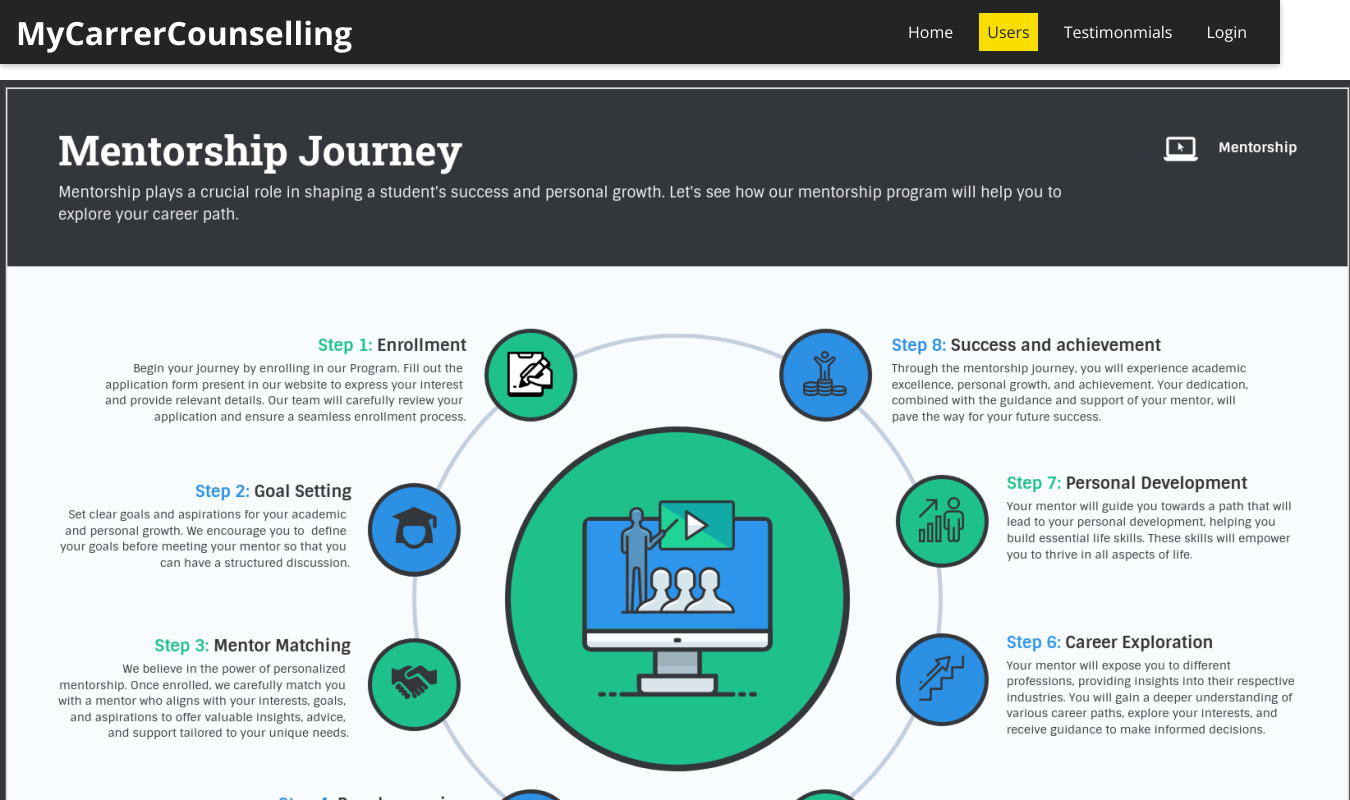
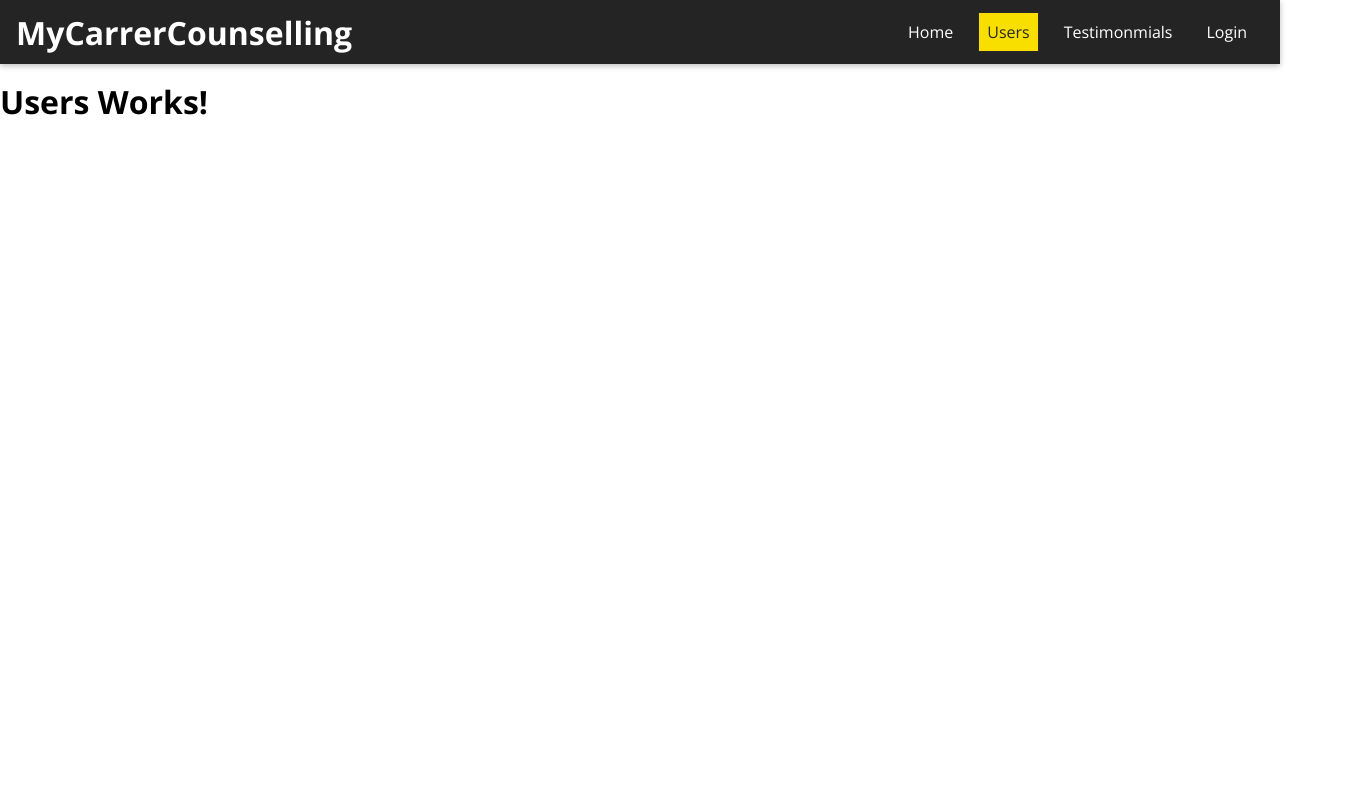
Before and after one commit to ankitsingh84/my-carrer-counselling.github.io, a React (Create React App) app: page /users in a window 1280 px wide. Shown: the top 800 px of the page, 1350 px wide, since content can reach past the window. Built offline with nearby package versions, Linux system fonts and the light colour scheme.

Commit message:
ADDED ROUTES

```diff
--- a/src/App.js
+++ b/src/App.js
@@ -1,5 +1,6 @@
 // import logo from './logo.svg';
 import React from "react";
+import { Routes} from "react-router-dom";
 
 import "./App.css";
 import { BrowserRouter as Router, Route, Redirect } from "react-router-dom";
@@ -12,19 +13,22 @@ import Offerings from "./information/pages/offerings";
 import WhoCanJoin from "./information/pages/whocanjoin";
 const App = () => {
   return (
-    <Router>
-      <div>
-        <MainNavigation />
-        <main>
-          <Intro />
-          <Offerings />
-          <WhoCanJoin />
-        </main>
-      </div>
-      {/* <Route path="/users">
-        <Users/>
-      </Route> */}
-    </Router>
+    <div>
+      <MainNavigation />
+      <main>
+        <Routes>
+          <Route
+            path="/"
+            element={
+              <div>
+                <Intro /> <Offerings /> <WhoCanJoin />
+              </div>
+            }
+          />
+          <Route path="/users" element={<Users />} />
+        </Routes>
+      </main>
+    </div>
   );
 };
 export default App;
--- a/src/index.js
+++ b/src/index.js
@@ -1,4 +1,7 @@
 import React from 'react';
+// import { StrictMode } from 'react';
+// import { createRoot } from 'react-dom/client';
+import { BrowserRouter } from 'react-router-dom';
 import ReactDOM from 'react-dom/client';
 import './index.css';
 import App from './App';
@@ -6,8 +9,9 @@ import reportWebVitals from './reportWebVitals';
 
 const root = ReactDOM.createRoot(document.getElementById('root'));
 root.render(
-  <React.StrictMode>
+  <React.StrictMode><BrowserRouter>
     <App />
+    </BrowserRouter>
   </React.StrictMode>
 );
 
```
